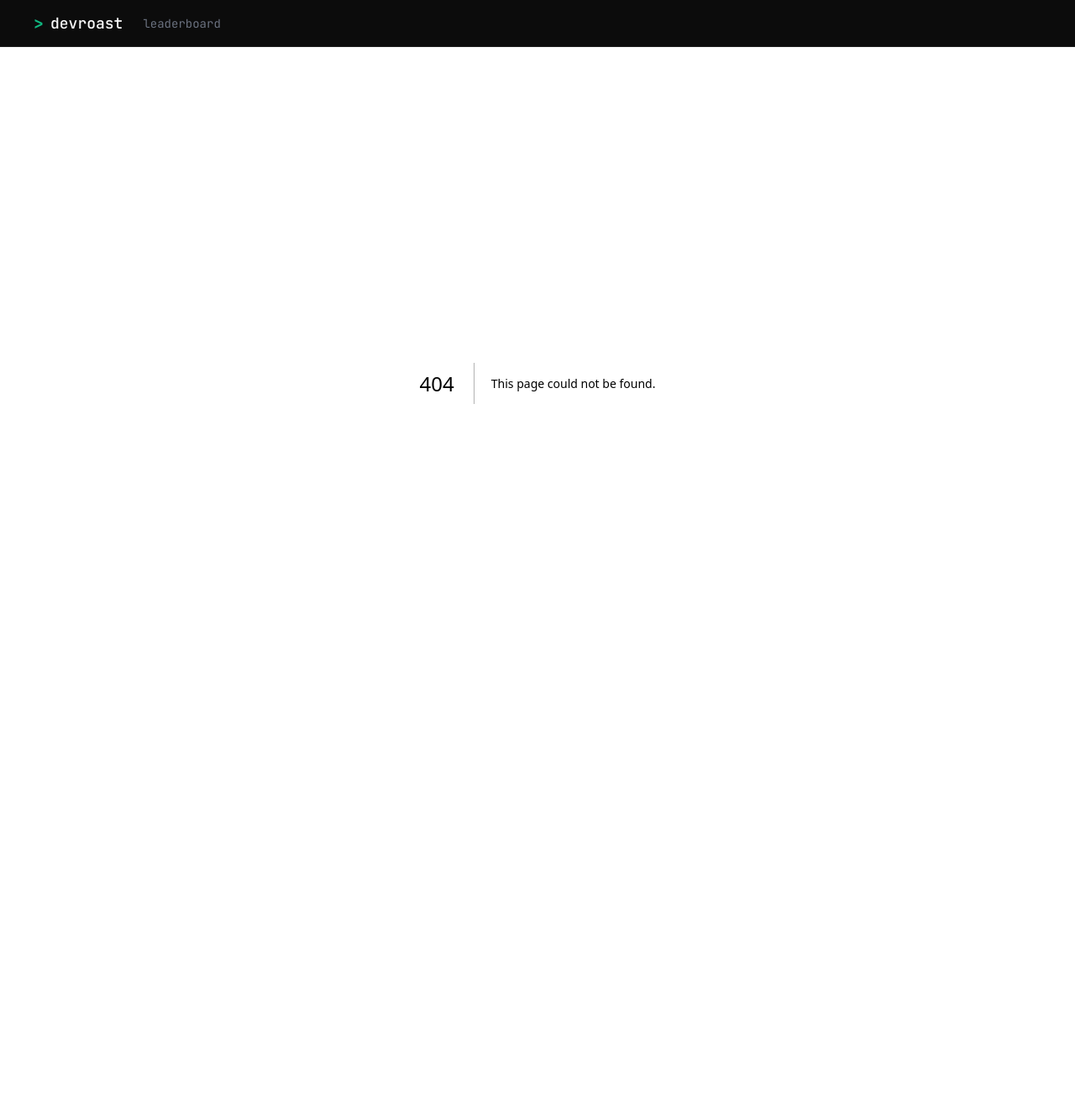
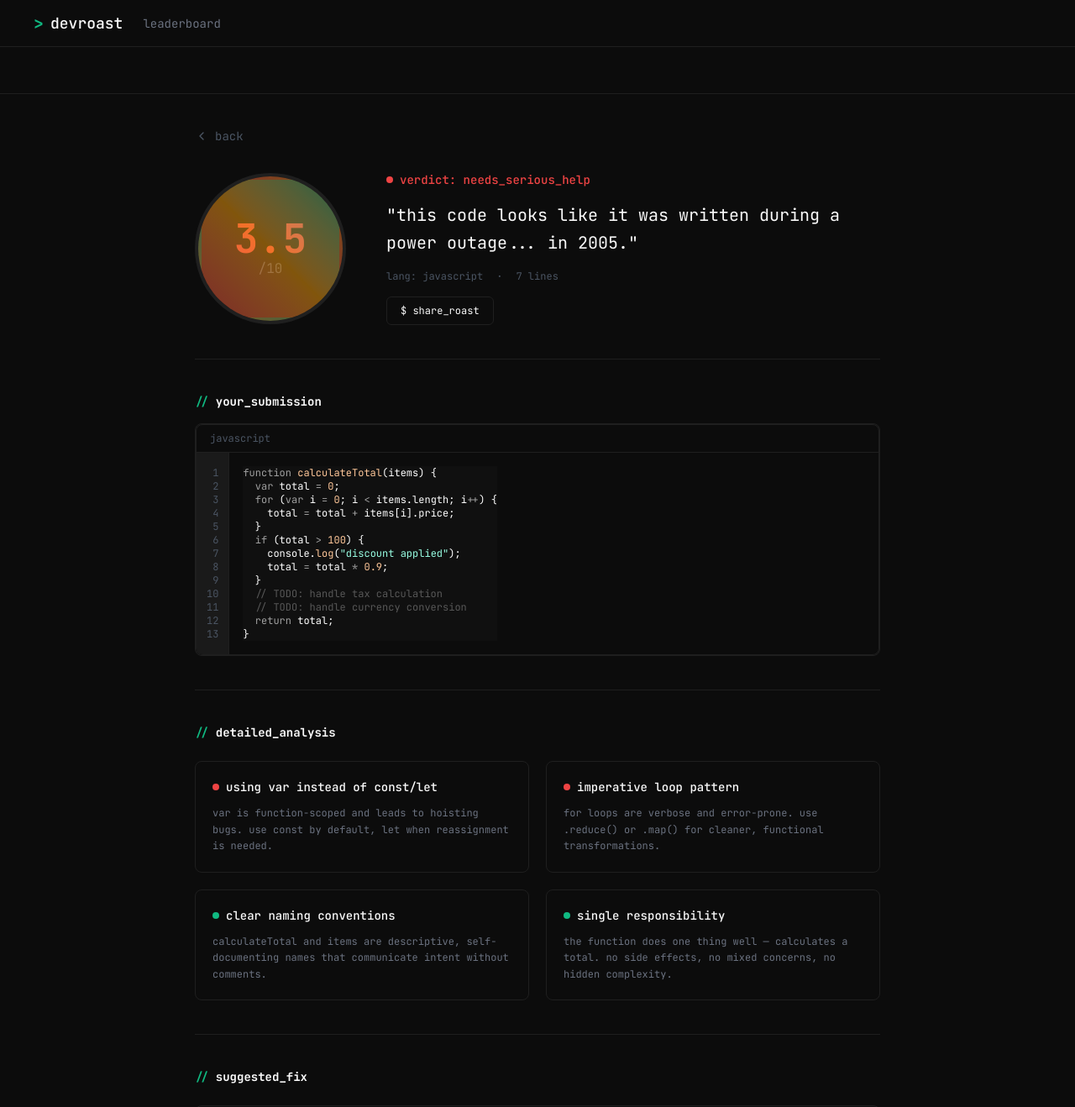
Before and after one commit to NayaraLF/devroast, a Next.js app: page /result/1 in a window 1280 px wide. Before the commit this address had no page. Shown: the top 1318 px of the page at 84% size. Before the commit the page ends 856 px from the top, so only its background shows below. Built offline with nearby package versions, Linux system fonts and the light colour scheme.

Commit message:
feat: add result page with dynamic UUID route

```diff
--- /dev/null
+++ b/src/app/result/[id]/page.tsx
@@ -0,0 +1,299 @@
+import { ChevronLeft } from "lucide-react";
+import Link from "next/link";
+import { Navbar } from "@/components/navbar";
+import { CodeBlock } from "@/components/ui/code-block";
+
+const MOCK_RESULT = {
+  id: "123e4567-e89b-12d3-a456-426614174000",
+  score: "3.5",
+  verdict: "needs_serious_help",
+  feedback:
+    "this code looks like it was written during a power outage... in 2005.",
+  language: "javascript",
+  lines: 7,
+  code: `function calculateTotal(items) {
+  var total = 0;
+  for (var i = 0; i < items.length; i++) {
+    total = total + items[i].price;
+  }
+  if (total > 100) {
+    console.log("discount applied");
+    total = total * 0.9;
+  }
+  // TODO: handle tax calculation
+  // TODO: handle currency conversion
+  return total;
+}`,
+  improvements: [
+    {
+      title: "using var instead of const/let",
+      description:
+        "var is function-scoped and leads to hoisting bugs. use const by default, let when reassignment is needed.",
+      type: "error",
+    },
+    {
+      title: "imperative loop pattern",
+      description:
+        "for loops are verbose and error-prone. use .reduce() or .map() for cleaner, functional transformations.",
+      type: "error",
+    },
+    {
+      title: "clear naming conventions",
+      description:
+        "calculateTotal and items are descriptive, self-documenting names that communicate intent without comments.",
+      type: "success",
+    },
+    {
+      title: "single responsibility",
+      description:
+        "the function does one thing well — calculates a total. no side effects, no mixed concerns, no hidden complexity.",
+      type: "success",
+    },
+  ],
+  suggestedFix: `function calculateTotal(items) {
+-   var total = 0;
+-   for (var i = 0; i < items.length; i++) {
+-     total = total + items[i].price;
+-   }
+-   if (total > 100) {
+-     console.log("discount applied");
+-     total = total * 0.9;
+-   }
+-   return total;
++   return items.reduce((sum, item) => sum + item.price, 0);
+}`,
+};
+
+export default async function ResultPage({
+  params,
+}: {
+  params: Promise<{ id: string }>;
+}) {
+  const { id: _id } = await params;
+
+  return (
+    <div className="min-h-screen bg-bg-page">
+      <Navbar />
+
+      <main className="mx-auto max-w-4xl px-10 py-10">
+        <Link
+          href="/"
+          className="mb-8 inline-flex items-center gap-2 font-mono text-sm text-text-tertiary hover:text-text-primary"
+        >
+          <ChevronLeft className="h-4 w-4" />
+          back
+        </Link>
+
+        <div className="space-y-10">
+          <ScoreSection result={MOCK_RESULT} />
+
+          <div className="h-px w-full bg-border-primary" />
+
+          <CodeSection
+            code={MOCK_RESULT.code}
+            language={MOCK_RESULT.language}
+          />
+
+          <div className="h-px w-full bg-border-primary" />
+
+          <AnalysisSection improvements={MOCK_RESULT.improvements} />
+
+          <div className="h-px w-full bg-border-primary" />
+
+          <DiffSection suggestedFix={MOCK_RESULT.suggestedFix} />
+        </div>
+      </main>
+    </div>
+  );
+}
+
+function ScoreSection({ result }: { result: typeof MOCK_RESULT }) {
+  const scoreNumber = parseFloat(result.score);
+
+  const getVerdictColor = (verdict: string) => {
+    if (verdict.includes("serious_help") || scoreNumber < 4) {
+      return "text-accent-red";
+    }
+    if (scoreNumber < 7) {
+      return "text-accent-amber";
+    }
+    return "text-accent-green";
+  };
+
+  const getBadgeColor = (verdict: string) => {
+    if (verdict.includes("serious_help") || scoreNumber < 4) {
+      return "bg-accent-red";
+    }
+    if (scoreNumber < 7) {
+      return "bg-accent-amber";
+    }
+    return "bg-accent-green";
+  };
+
+  return (
+    <div className="flex items-center gap-12">
+      <ScoreRing score={result.score} />
+      <div className="flex-1 space-y-4">
+        <div className="flex items-center gap-2">
+          <span
+            className={`h-2 w-2 rounded-full ${getBadgeColor(result.verdict)}`}
+          />
+          <span
+            className={`font-mono text-sm font-medium ${getVerdictColor(result.verdict)}`}
+          >
+            verdict: {result.verdict}
+          </span>
+        </div>
+        <p className="font-mono text-xl leading-relaxed text-text-primary">
+          &quot;{result.feedback}&quot;
+        </p>
+        <div className="flex items-center gap-4 text-text-tertiary">
+          <span className="font-mono text-xs">lang: {result.language}</span>
+          <span className="font-mono text-xs">·</span>
+          <span className="font-mono text-xs">{result.lines} lines</span>
+        </div>
+        <button
+          type="button"
+          className="flex items-center gap-2 rounded-md border border-border-primary px-4 py-2 font-mono text-xs text-text-primary hover:bg-bg-elevated"
+        >
+          $ share_roast
+        </button>
+      </div>
+    </div>
+  );
+}
+
+function ScoreRing({ score }: { score: string }) {
+  const scoreNumber = parseFloat(score);
+
+  const getScoreColor = () => {
+    if (scoreNumber < 4) return "text-accent-red";
+    if (scoreNumber < 7) return "text-accent-amber";
+    return "text-accent-green";
+  };
+
+  return (
+    <div className="relative flex h-[180px] w-[180px] items-center justify-center rounded-full border-4 border-border-primary">
+      <div className="absolute inset-0 rounded-full border-4 border-transparent bg-gradient-to-tr from-accent-red via-accent-amber to-accent-green opacity-50" />
+      <div className="flex flex-col items-center">
+        <span className={`font-mono text-5xl font-bold ${getScoreColor()}`}>
+          {score}
+        </span>
+        <span className="font-mono text-base text-text-tertiary">/10</span>
+      </div>
+    </div>
+  );
+}
+
+function CodeSection({ code, language }: { code: string; language: string }) {
+  return (
+    <div className="space-y-4">
+      <div className="flex items-center gap-2">
+        <span className="font-mono text-sm font-bold text-accent-green">
+          {"//"}
+        </span>
+        <h2 className="font-mono text-sm font-bold text-text-primary">
+          your_submission
+        </h2>
+      </div>
+      <div className="overflow-hidden rounded-lg border border-border-primary bg-bg-input">
+        <CodeBlock code={code} language={language} />
+      </div>
+    </div>
+  );
+}
+
+function AnalysisSection({
+  improvements,
+}: {
+  improvements: (typeof MOCK_RESULT)["improvements"];
+}) {
+  return (
+    <div className="space-y-6">
+      <div className="flex items-center gap-2">
+        <span className="font-mono text-sm font-bold text-accent-green">
+          {"//"}
+        </span>
+        <h2 className="font-mono text-sm font-bold text-text-primary">
+          detailed_analysis
+        </h2>
+      </div>
+
+      <div className="grid grid-cols-2 gap-5">
+        {improvements.map((item, index) => (
+          <div
+            key={index}
+            className="space-y-3 rounded-lg border border-border-primary p-5"
+          >
+            <div className="flex items-center gap-2">
+              {item.type === "error" ? (
+                <span className="h-2 w-2 rounded-full bg-accent-red" />
+              ) : (
+                <span className="h-2 w-2 rounded-full bg-accent-green" />
+              )}
+              <span className="font-mono text-sm font-medium text-text-primary">
+                {item.title}
+              </span>
+            </div>
+            <p className="font-mono text-xs leading-relaxed text-text-secondary">
+              {item.description}
+            </p>
+          </div>
+        ))}
+      </div>
+    </div>
+  );
+}
+
+function DiffSection({ suggestedFix }: { suggestedFix: string }) {
+  const lines = suggestedFix.split("\n");
+
+  return (
+    <div className="space-y-6">
+      <div className="flex items-center gap-2">
+        <span className="font-mono text-sm font-bold text-accent-green">
+          {"//"}
+        </span>
+        <h2 className="font-mono text-sm font-bold text-text-primary">
+          suggested_fix
+        </h2>
+      </div>
+
+      <div className="overflow-hidden rounded-lg border border-border-primary bg-bg-input">
+        <div className="flex h-10 items-center border-b border-border-primary px-4 font-mono text-xs text-text-secondary">
+          your_code.ts → improved_code.ts
+        </div>
+        <div className="max-h-[400px] overflow-y-auto p-2">
+          {lines.map((line, index) => {
+            const isRemoval = line.startsWith("-");
+            const isAddition = line.startsWith("+");
+
+            let bgClass = "";
+            let textClass = "text-text-primary";
+
+            if (isRemoval) {
+              bgClass = "bg-accent-red/10";
+              textClass = "text-accent-red";
+            } else if (isAddition) {
+              bgClass = "bg-accent-green/10";
+              textClass = "text-accent-green";
+            }
+
+            const displayLine = line.replace(/^[+-]\s?/, "");
+
+            return (
+              <div key={index} className={`flex font-mono text-xs ${bgClass}`}>
+                <span className="w-6 shrink-0 text-right pr-2 text-text-tertiary">
+                  {index + 1}
+                </span>
+                <span className={`${textClass} whitespace-pre-wrap`}>
+                  {displayLine}
+                </span>
+              </div>
+            );
+          })}
+        </div>
+      </div>
+    </div>
+  );
+}
```
